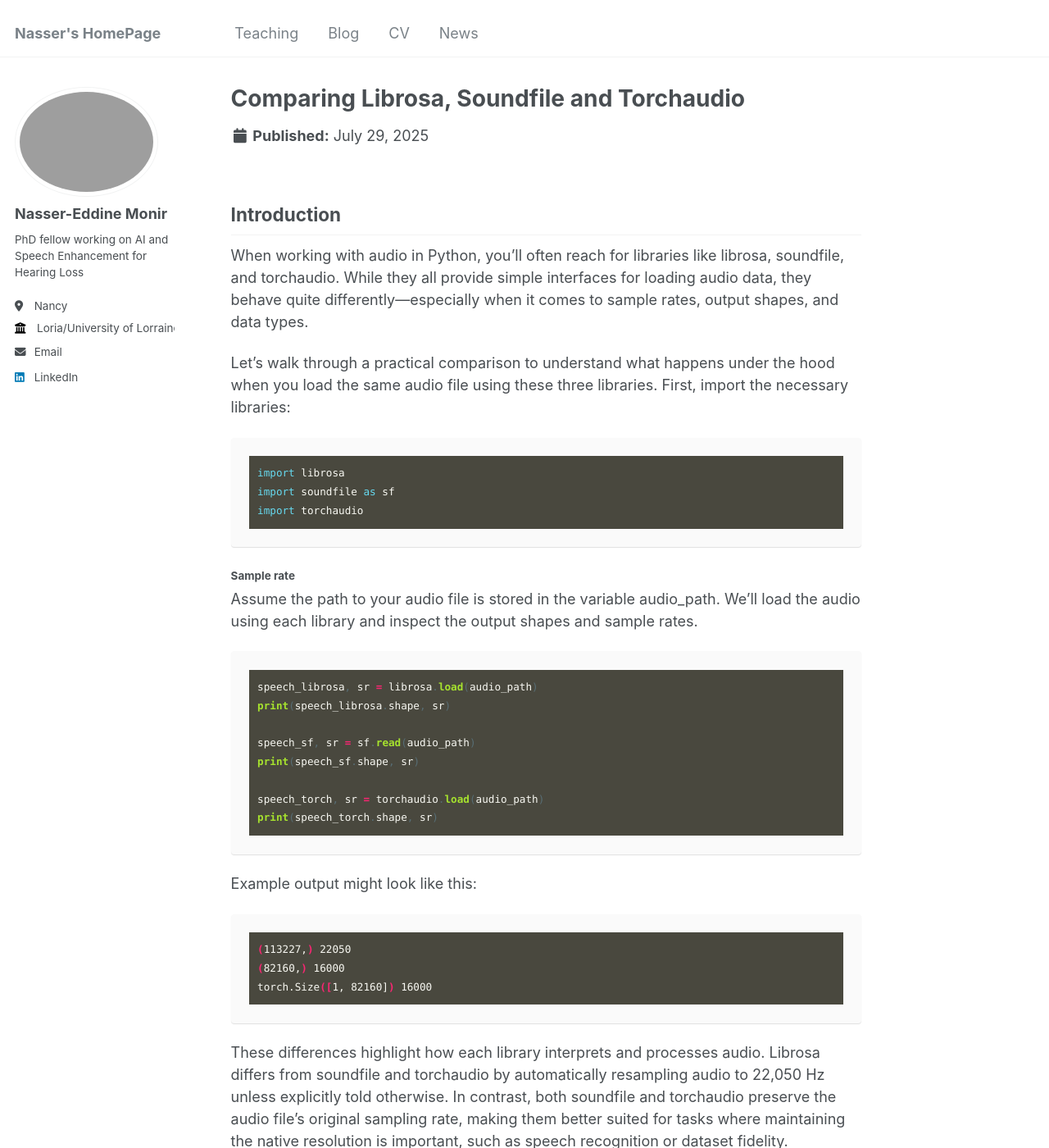
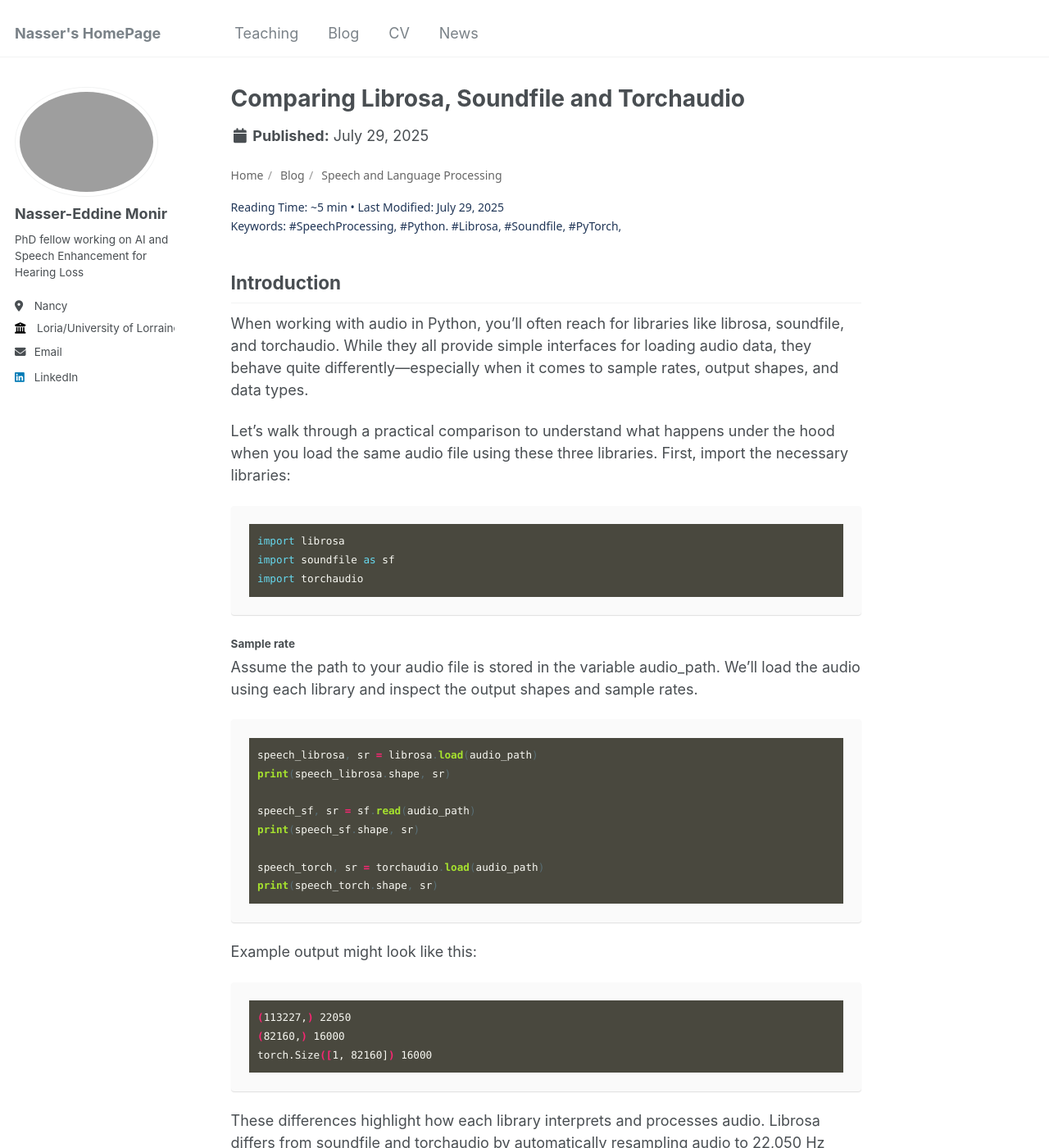
Before and after one commit to Nasseredd/nasseredd.github.io, a Jekyll site: the page built from _blog/speech-and-language-processing/comparing-audio-libraries/comparing-audio-libraries.md, in a window 1280 px wide and 1400 px high. Shown: the whole window at 82% size. Built offline with Jekyll 4.4.1, drawn with Linux system fonts in a browser that asks for light colours.

Commit message:
changed "audio loading" into "comparing audio libraries" and added the breadcrumb and the header

```diff
--- a/_blog/speech-and-language-processing/comparing-audio-libraries/audio-libraries.md
+++ b/_blog/speech-and-language-processing/comparing-audio-libraries/comparing-audio-libraries.md
@@ -1,8 +1,60 @@
 ---
 title: "Comparing Librosa, Soundfile and Torchaudio"
-permalink: /blog/speech-and-language-processing/audio-libraries
+permalink: /blog/speech-and-language-processing/comparing-audio-libraries
 author_profile: true
 ---
+<!-- Breadcrumb -->
+<nav aria-label="breadcrumb" style="font-family: system-ui, sans-serif; font-size: 14px; margin-bottom: 1rem;">
+  <style>
+    .breadcrumb a {
+      color: #666;
+      text-decoration: none;
+      transition: color 0.2s ease-in-out;
+    }
+    .breadcrumb a:hover {
+      color: #333;
+      text-decoration: underline;
+    }
+    .breadcrumb-separator {
+      margin: 0 0.3rem;
+      color: #999;
+    }
+  </style>
+
+  <ol class="breadcrumb" style="display: flex; list-style: none; padding: 0; margin: 0; gap: 0.25rem;">
+    <li style="display: flex; align-items: center;">
+      <a href="/">Home</a>
+      <span class="breadcrumb-separator">/</span>
+    </li>
+    <li style="display: flex; align-items: center;">
+      <a href="/blog/">Blog</a>
+      <span class="breadcrumb-separator">/</span>
+    </li>
+    <li style="display: flex; align-items: center;">
+      <a href="/blog/speech-and-language-processing/">Speech and Language Processing</a>
+    </li>
+  </ol>
+</nav>
+
+<!-- Header -->
+
+
+<div style="font-family: system-ui, sans-serif; font-size: 14px; color: #203657; margin-bottom: 1rem; line-height: 1.5;">
+  <p style="margin: 0;">
+    <span>Reading Time: ~5 min</span> •
+    <span>Last Modified: July 29, 2025</span>
+  </p>
+  <p style="margin: 2px 0 0 0;">
+    <span>Keywords: </span>
+    <span>#SpeechProcessing,</span>
+    <span>#Python.</span>
+    <span>#Librosa,</span>
+    <span>#Soundfile,</span>
+    <span>#PyTorch,</span>
+  </p>
+</div>
+
+<!-- Article -->
 
 ## Introduction
 
```
